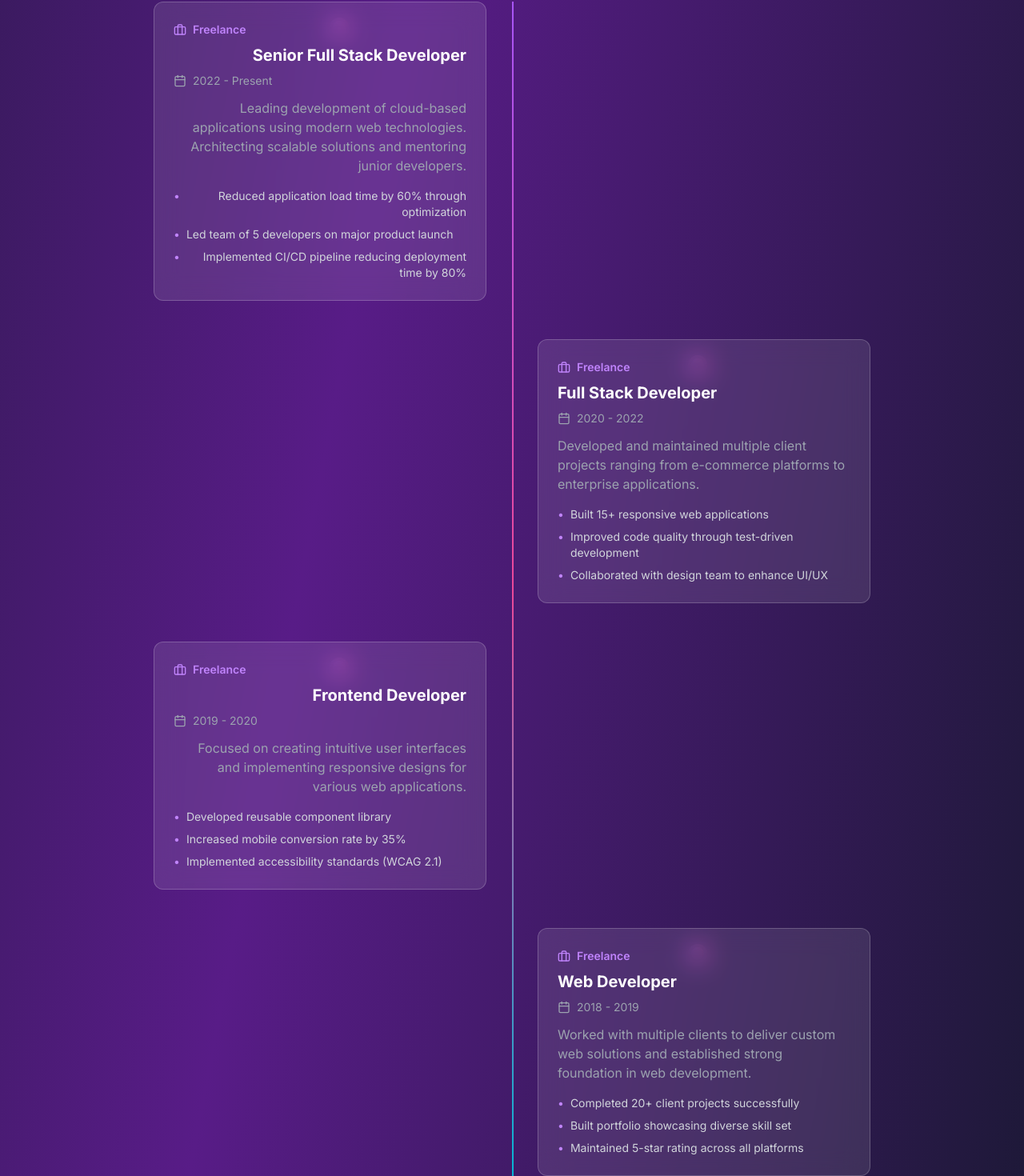
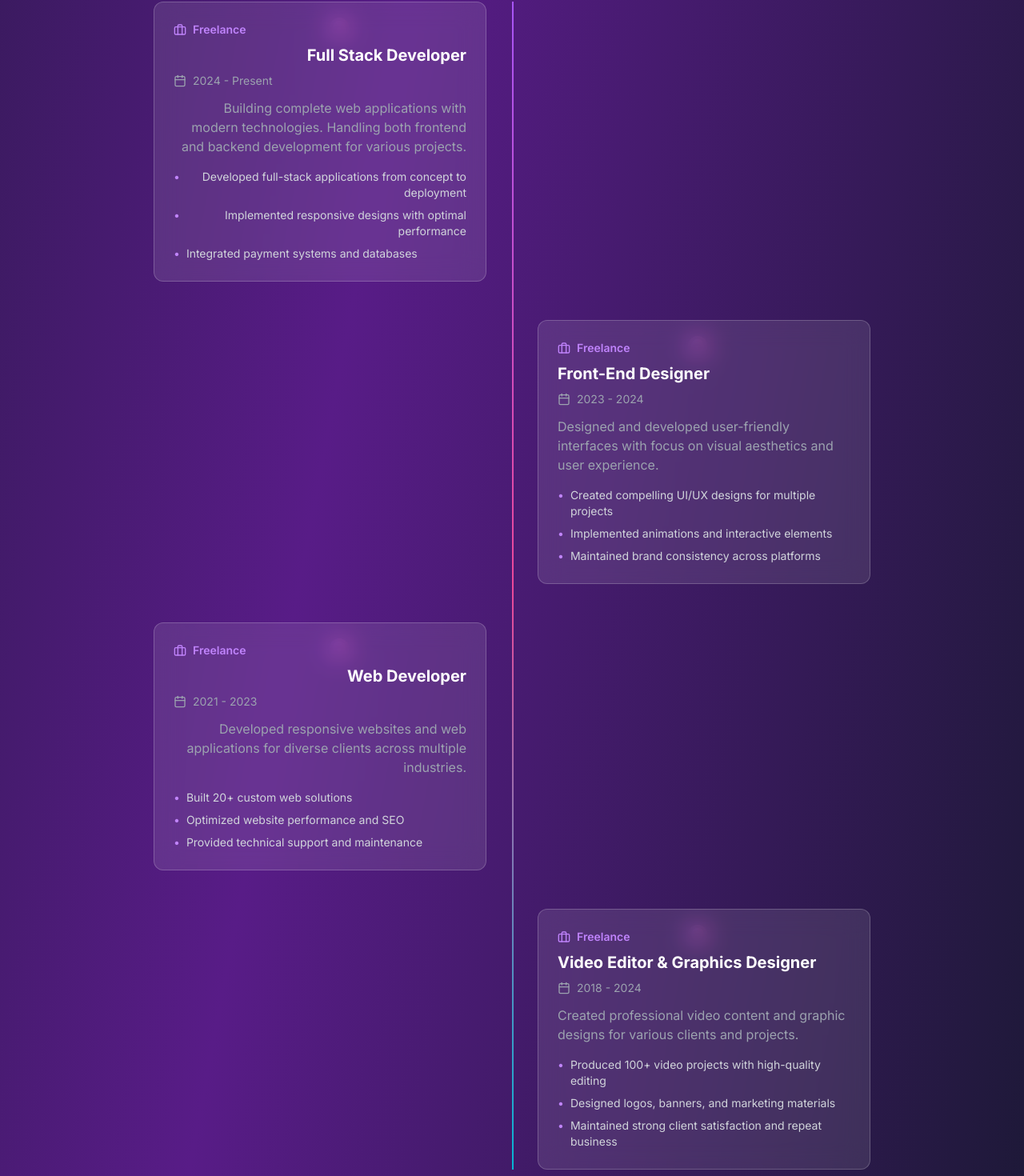
Before and after one commit to L0renZ121/L0renZ121.github.io, a Next.js app: page / in a window 1280 px wide. Shown: the part 4078-5548 px from the top of the page at 80% size. Built offline with nearby package versions, Linux system fonts and the light colour scheme.

Commit message:
update: Reflect accurate work experience timeline with video editor, web developer, frontend designer, and full stack roles

```diff
--- a/components/sections/Experience.tsx
+++ b/components/sections/Experience.tsx
@@ -12,46 +12,46 @@ export default function Experience() {
   const experiences = [
     {
       company: 'Freelance',
-      role: 'Senior Full Stack Developer',
-      period: '2022 - Present',
-      description: 'Leading development of cloud-based applications using modern web technologies. Architecting scalable solutions and mentoring junior developers.',
+      role: 'Full Stack Developer',
+      period: '2024 - Present',
+      description: 'Building complete web applications with modern technologies. Handling both frontend and backend development for various projects.',
       achievements: [
-        'Reduced application load time by 60% through optimization',
-        'Led team of 5 developers on major product launch',
-        'Implemented CI/CD pipeline reducing deployment time by 80%'
+        'Developed full-stack applications from concept to deployment',
+        'Implemented responsive designs with optimal performance',
+        'Integrated payment systems and databases'
       ]
     },
     {
       company: 'Freelance',
-      role: 'Full Stack Developer',
-      period: '2020 - 2022',
-      description: 'Developed and maintained multiple client projects ranging from e-commerce platforms to enterprise applications.',
+      role: 'Front-End Designer',
+      period: '2023 - 2024',
+      description: 'Designed and developed user-friendly interfaces with focus on visual aesthetics and user experience.',
       achievements: [
-        'Built 15+ responsive web applications',
-        'Improved code quality through test-driven development',
-        'Collaborated with design team to enhance UI/UX'
-      ]
-    },
-    {
-      company: 'Freelance',
-      role: 'Frontend Developer',
-      period: '2019 - 2020',
-      description: 'Focused on creating intuitive user interfaces and implementing responsive designs for various web applications.',
-      achievements: [
-        'Developed reusable component library',
-        'Increased mobile conversion rate by 35%',
-        'Implemented accessibility standards (WCAG 2.1)'
+        'Created compelling UI/UX designs for multiple projects',
+        'Implemented animations and interactive elements',
+        'Maintained brand consistency across platforms'
       ]
     },
     {
       company: 'Freelance',
       role: 'Web Developer',
-      period: '2018 - 2019',
-      description: 'Worked with multiple clients to deliver custom web solutions and established strong foundation in web development.',
+      period: '2021 - 2023',
+      description: 'Developed responsive websites and web applications for diverse clients across multiple industries.',
       achievements: [
-        'Completed 20+ client projects successfully',
-        'Built portfolio showcasing diverse skill set',
-        'Maintained 5-star rating across all platforms'
+        'Built 20+ custom web solutions',
+        'Optimized website performance and SEO',
+        'Provided technical support and maintenance'
+      ]
+    },
+    {
+      company: 'Freelance',
+      role: 'Video Editor & Graphics Designer',
+      period: '2018 - 2024',
+      description: 'Created professional video content and graphic designs for various clients and projects.',
+      achievements: [
+        'Produced 100+ video projects with high-quality editing',
+        'Designed logos, banners, and marketing materials',
+        'Maintained strong client satisfaction and repeat business'
       ]
     }
   ]
```
